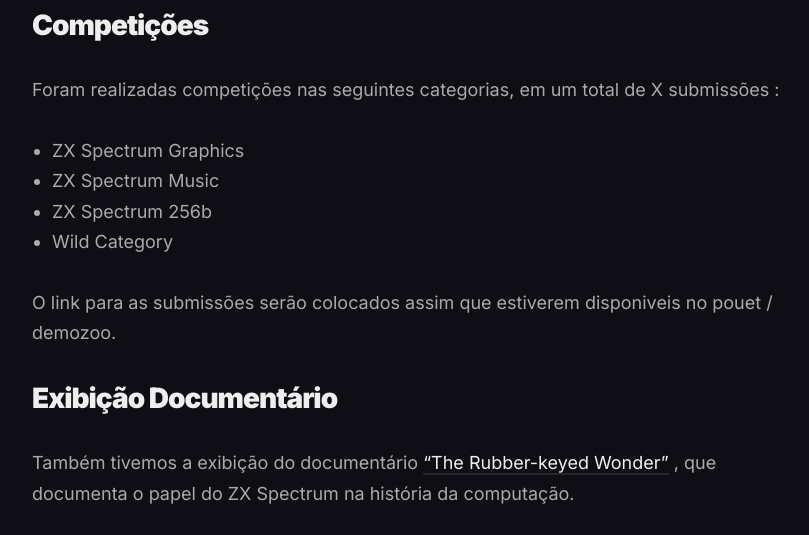
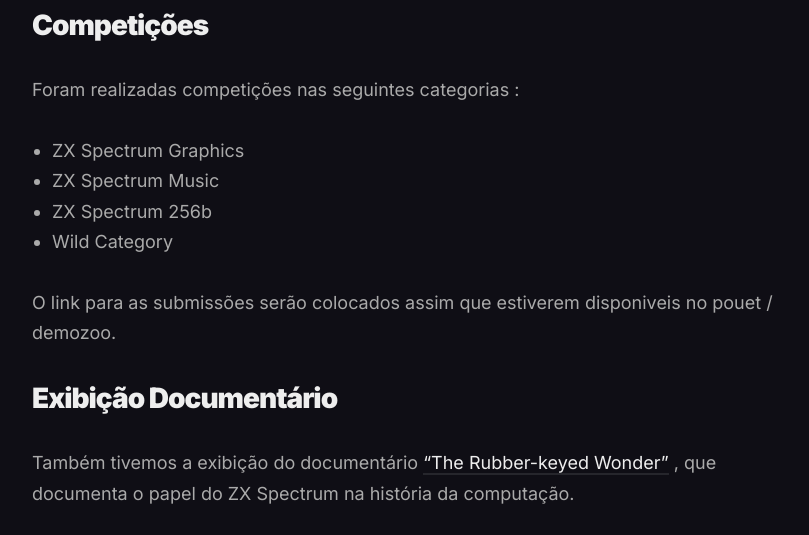
Before and after one commit to demoscenept/scenept, a Jekyll site: the page built from _posts/2024-05-04-Synergy2024-report.md, in a window 1280 px wide and 900 px high, scrolled down 2159 px, cut to the strip 181-716 px from the top of the window. Shown: the whole strip, without its empty margins (228-1037 px from the left). Built offline with Jekyll 4.4.1, drawn with Linux system fonts in a browser that asks for light colours; nearby versions of some CDN libraries; comment, search, counter and statistics services are not loaded.

Commit message:
retificação artigo

```diff
--- a/_posts/2024-05-04-Synergy2024-report.md
+++ b/_posts/2024-05-04-Synergy2024-report.md
@@ -36,7 +36,7 @@
 
 ## Competições
 
-Foram realizadas competições nas seguintes categorias, em um total de X submissões :
+Foram realizadas competições nas seguintes categorias :
 * ZX Spectrum Graphics
 * ZX Spectrum Music
 * ZX Spectrum 256b
```
